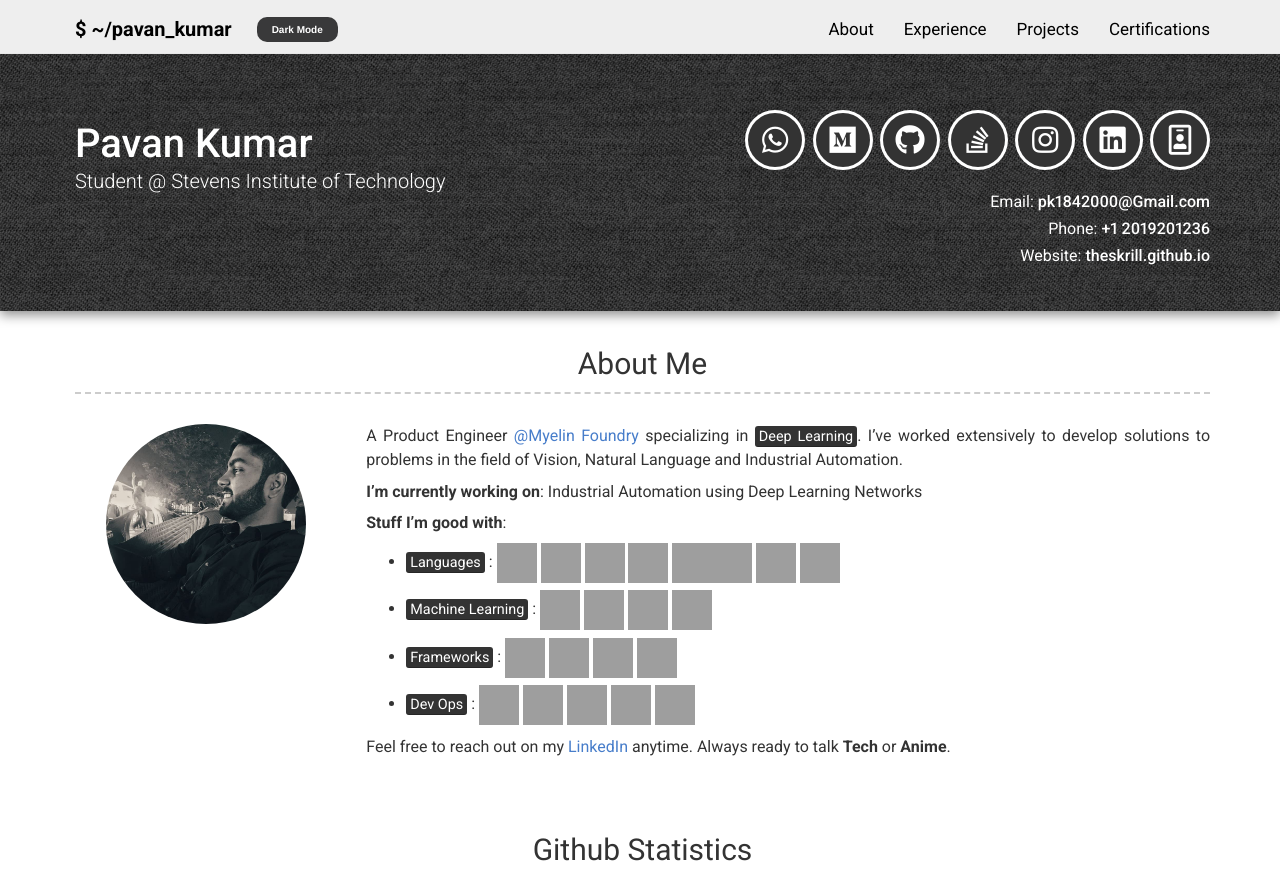
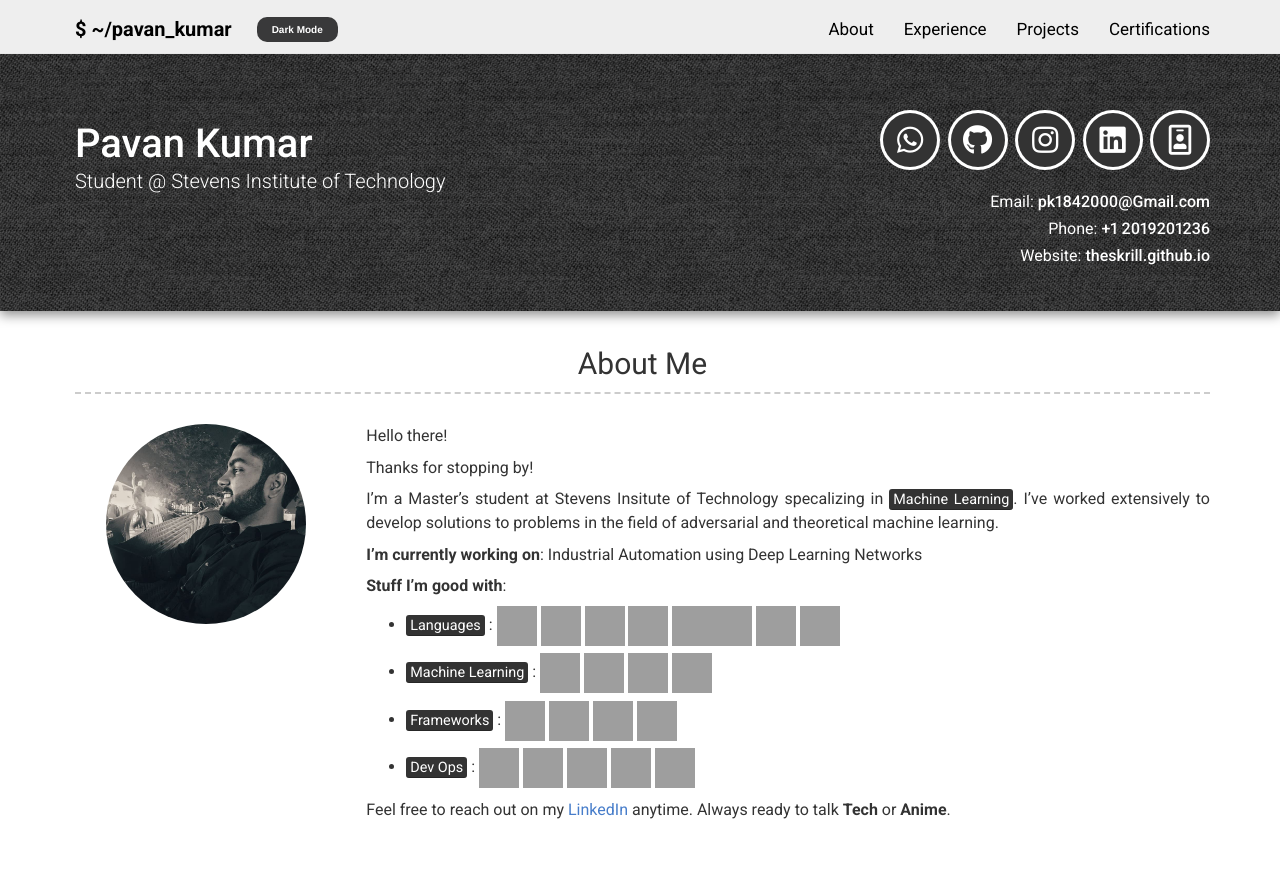
Before and after one commit to pavan-turlapati/pavan-turlapati.github.io, a Jekyll site: the page built from pages/insland.html, in a window 1280 px wide and 900 px high, cut to the strip 0-876 px from the top of the window. Built offline with Jekyll 4.4.1, drawn with Linux system fonts in a browser that asks for light colours; nearby versions of some CDN libraries; grey boxes are pictures that could not be loaded.

Commit message:
Update _config.yml

```diff
--- a/_config.yml
+++ b/_config.yml
@@ -12,14 +12,14 @@ darkmode: false
 
 # Social links
 #twitter_username: jekyllrb
-github_username:  vinayak19th
-stackoverflow_username: 8700517/vinayak-sharma
+github_username:  TheSkrill
+#stackoverflow_username: 8700517/vinayak-sharma
 #facebook_username: vinayak19th
-instagram_username: stochastic_individual
-linkedin_username: vinayaksha
+instagram_username: the.skrill
+linkedin_username: pavan-turlapati
 #use international format
-whatsapp_number: "919994756433"
-medium: vinayak1998th
+whatsapp_number: "12019201236"
+#medium: vinayak1998th
 
 #Comment out to disable github stats
 githubstats: True
@@ -44,8 +44,12 @@ githubstats: True
 favicon: images/fav.ico
 about_profile_image: images/picture.jpg
 about_content: | # this will include new lines to allow paragraphs
-  A Product Engineer [@Myelin Foundry](https://www.myelinfoundry.com/) specializing in <mark>Deep Learning</mark>.
-  I've worked extensively to develop solutions to problems in the field of Vision, Natural Language and Industrial Automation.
+  Hello there!
+
+  Thanks for stopping by!
+
+  I'm a Master's student at Stevens Insitute of Technology specalizing in <mark>Machine Learning</mark>.
+  I've worked extensively to develop solutions to problems in the field of adversarial and theoretical machine learning.
 
   <b>I'm currently working on</b>: Industrial Automation using Deep Learning Networks
 
```
